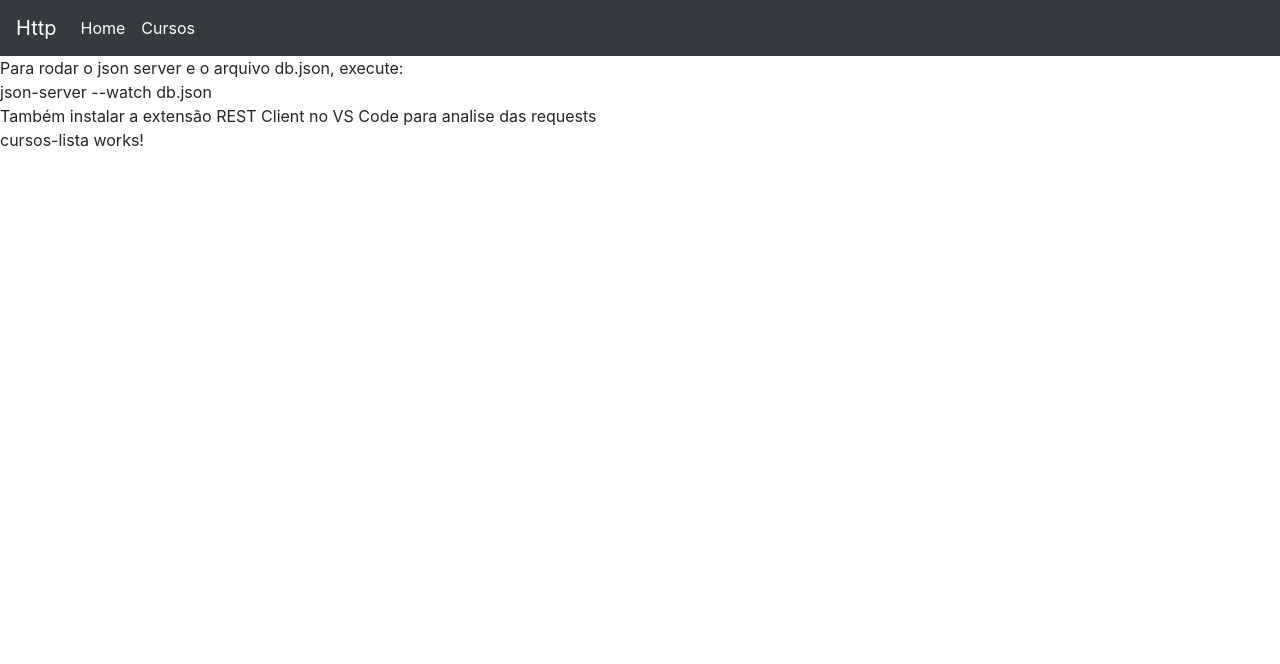
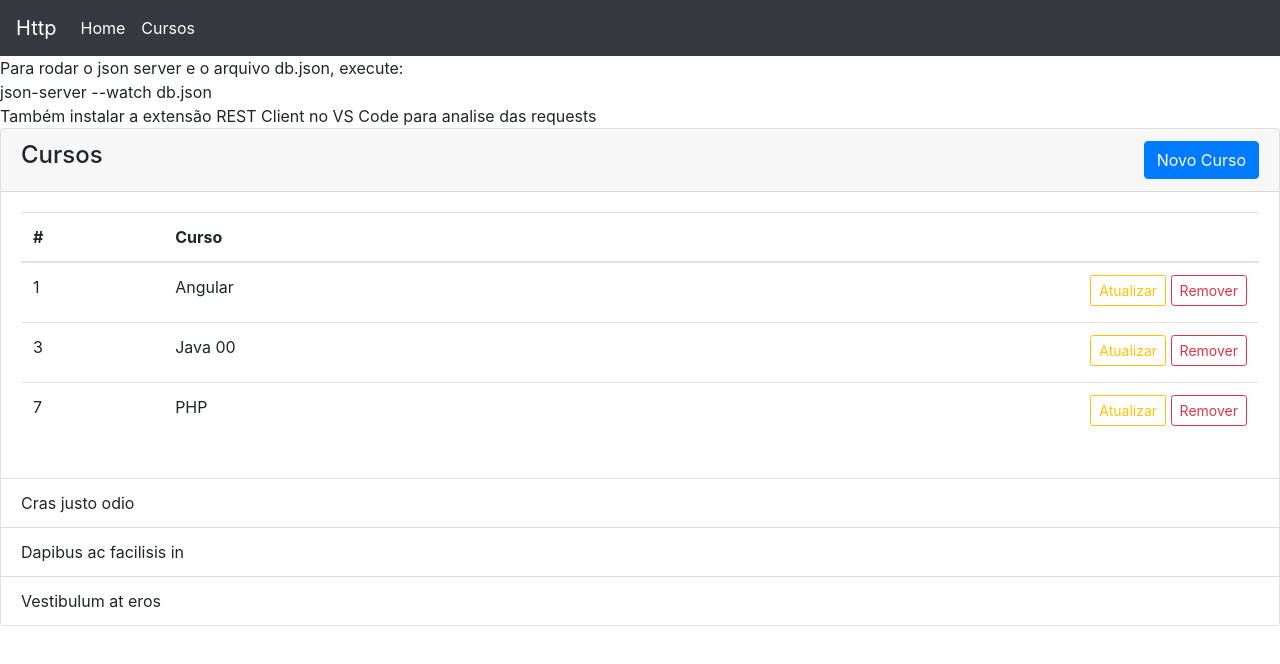
Before and after one commit to pierbotteroweb/angular-loiane-http, an Angular app in the folder http-request/: page /cursos in a window 1280 px wide. Shown: the top 664 px of the page. Built offline with nearby package versions, Linux system fonts and the light colour scheme; data requests are answered from the project's data file.

Commit message:
Aula 120 Implementação de serviço GET para listagem de registros

```diff
--- a/http-request/src/app/app.module.ts
+++ b/http-request/src/app/app.module.ts
@@ -3,6 +3,7 @@ import { NgModule } from '@angular/core';
 
 import { AppRoutingModule } from './app-routing.module';
 import { AppComponent } from './app.component';
+import { HttpClientModule } from '@angular/common/http';
 
 @NgModule({
   declarations: [
@@ -10,7 +11,8 @@ import { AppComponent } from './app.component';
   ],
   imports: [
     BrowserModule,
-    AppRoutingModule
+    AppRoutingModule,
+    HttpClientModule
   ],
   providers: [],
   bootstrap: [AppComponent]
--- /dev/null
+++ b/http-request/src/app/cursos/curso.ts
@@ -0,0 +1,4 @@
+export interface Curso {
+    id: number;
+    nome:string
+}
--- a/http-request/src/app/cursos/cursos-lista/cursos-lista.component.html
+++ b/http-request/src/app/cursos/cursos-lista/cursos-lista.component.html
@@ -1 +1,39 @@
-<p>cursos-lista works!</p>
+<div class="card">
+    <div class="card-header">
+        <div class="float-left">
+            <h4>Cursos</h4>
+        </div>
+        <div class="float-right">
+            <button type="button" class="btn-primary btn"
+            [routerLink]="['novo']">Novo Curso</button>
+        </div>
+    </div>
+    <div class="card-body">
+        <table class="table table-hover">
+            <thead>
+                <tr>
+                    <th>#</th>
+                    <th>Curso</th>
+                    <th></th>
+                </tr>
+            </thead>
+            <tbody>
+                <tr *ngFor="let curso of cursos">
+                    <td>{{curso.id}}</td>
+                    <td>{{curso.nome}}</td>
+                    <td>
+                        <span class="float-right">
+                            <button class="btn btn-outline-warning mb-1 btn-sm">Atualizar</button>
+                            <button class="btn btn-outline-danger mb-1 btn-sm">Remover</button>
+                        </span>
+                    </td>
+                </tr>
+            </tbody>
+        </table>
+    </div>
+    <ul class="list-group list-group-flush">
+      <li class="list-group-item">Cras justo odio</li>
+      <li class="list-group-item">Dapibus ac facilisis in</li>
+      <li class="list-group-item">Vestibulum at eros</li>
+    </ul>
+  </div>
--- a/http-request/src/app/cursos/cursos-lista/cursos-lista.component.ts
+++ b/http-request/src/app/cursos/cursos-lista/cursos-lista.component.ts
@@ -1,15 +1,22 @@
 import { Component, OnInit } from '@angular/core';
+import { Curso } from '../curso';
+import { CursosService } from '../cursos.service';
 
 @Component({
   selector: 'app-cursos-lista',
   templateUrl: './cursos-lista.component.html',
-  styleUrls: ['./cursos-lista.component.scss']
+  styleUrls: ['./cursos-lista.component.scss'],
+  preserveWhitespaces:true
 })
 export class CursosListaComponent implements OnInit {
 
-  constructor() { }
+  cursos: Curso[];
+
+  constructor(private service: CursosService) { }
 
   ngOnInit() {
+    this.service.list()
+    .subscribe(dados => this.cursos = dados)
   }
 
 }
--- /dev/null
+++ b/http-request/src/app/cursos/cursos.service.ts
@@ -0,0 +1,17 @@
+import { Injectable } from '@angular/core';
+import { HttpClient } from "@angular/common/http";
+import { Curso } from './curso';
+
+@Injectable({
+  providedIn: 'root'
+})
+export class CursosService {
+
+  private readonly API = 'http://localhost:3000/cursos';
+
+  constructor(private http: HttpClient) { }
+
+  list(){
+    return this.http.get<Curso[]>(this.API)
+  }
+}
```
Also changed, not shown: 1 other file (tests, documents, lock files or other folders).
